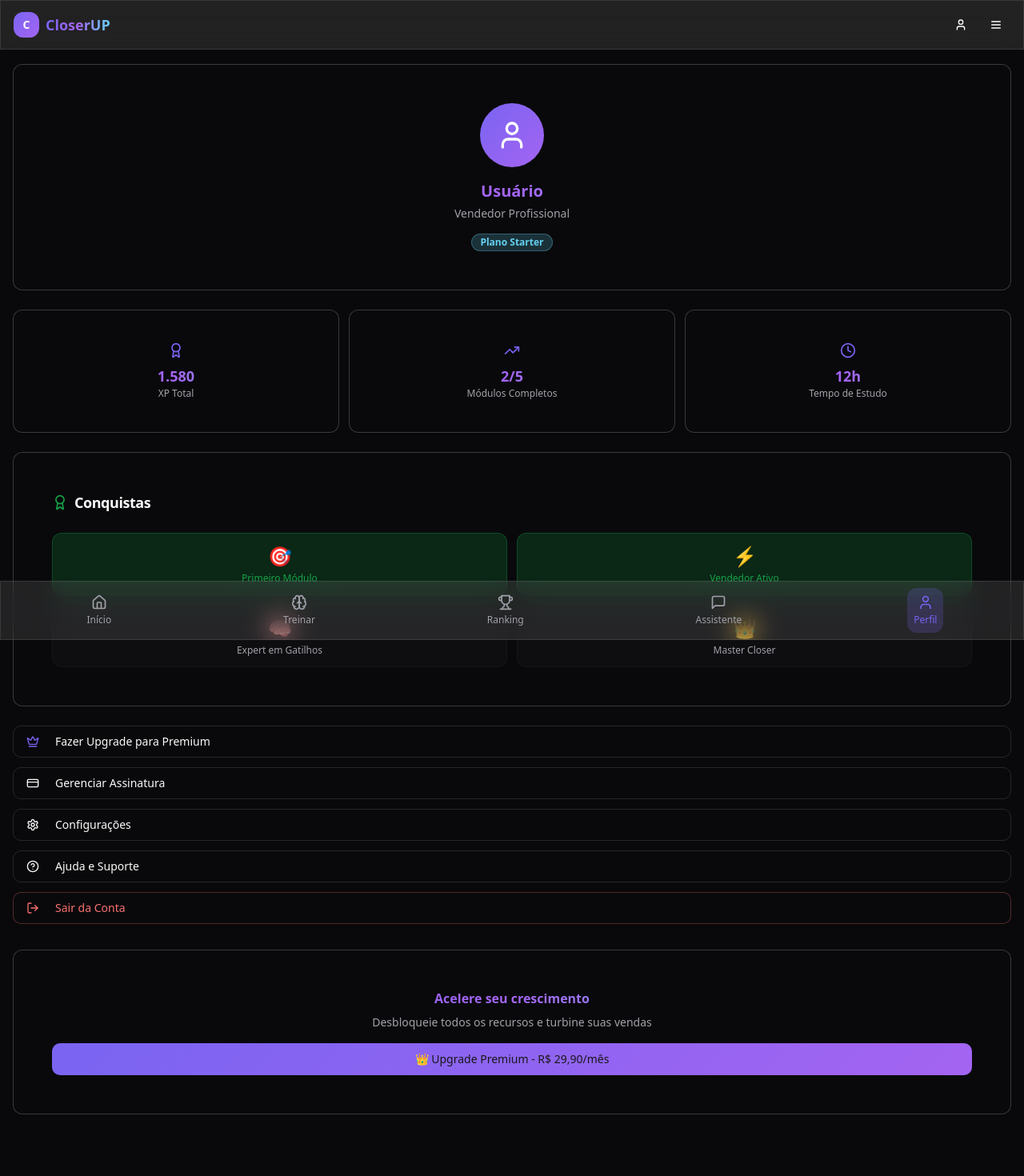
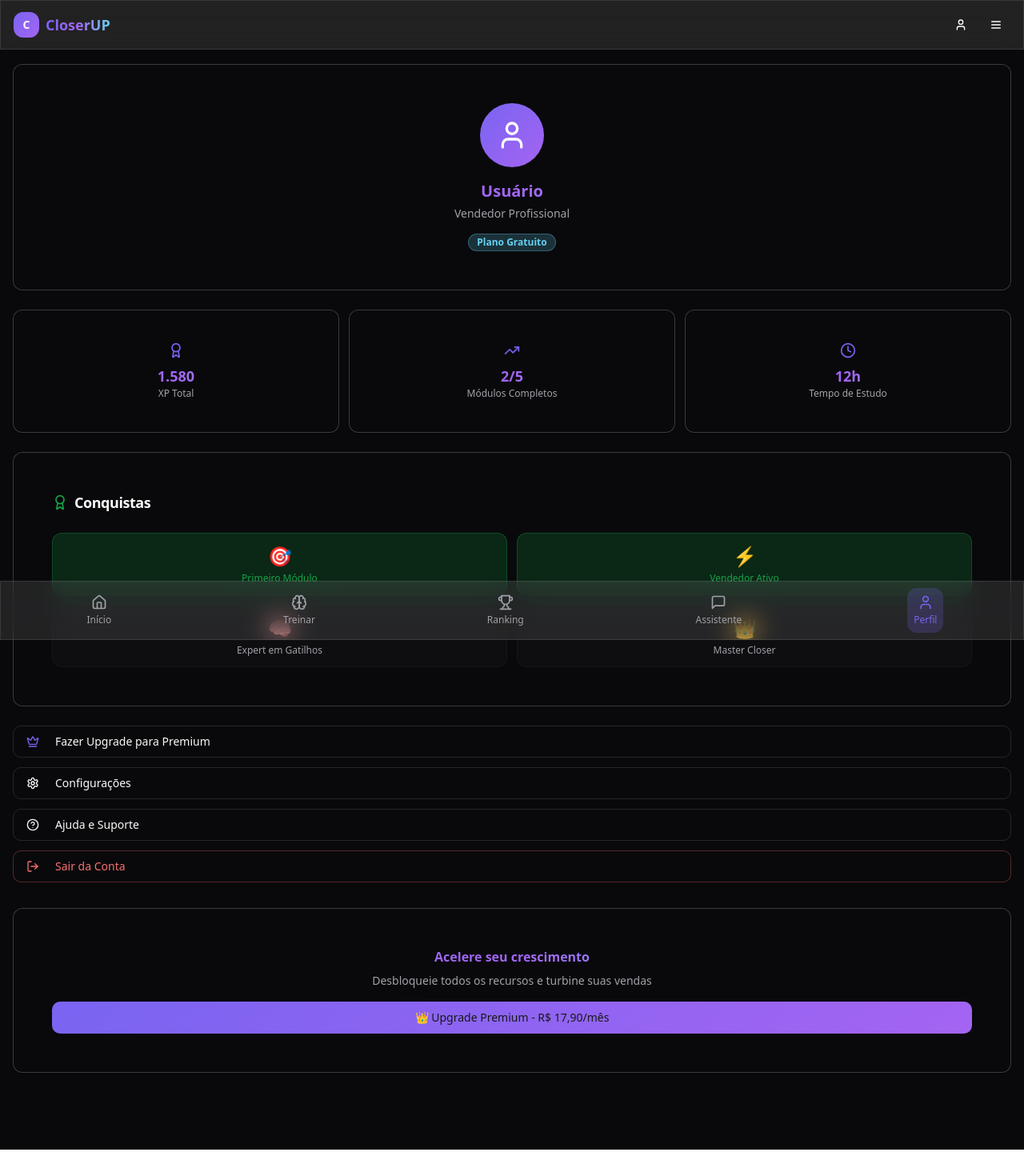
Before and after one commit to CRMLeadUP/closer-up, a React (Vite) app: page /profile in a window 1280 px wide. Shown: the top 1470 px of the page at 80% size. After the commit the page ends 1437 px from the top, so only its background shows below. Built offline with nearby package versions, Linux system fonts and the light colour scheme.

Commit message:
Integrate Stripe
Integrate Stripe for subscription plans.

```diff
--- a/src/pages/Profile.tsx
+++ b/src/pages/Profile.tsx
@@ -20,12 +20,34 @@ import { supabase } from "@/integrations/supabase/client";
 import { useState } from "react";
 import { useToast } from "@/hooks/use-toast";
 import { useAuth } from "@/contexts/AuthContext";
+import { useSubscription } from "@/hooks/useSubscription";
 
 const Profile = () => {
   const navigate = useNavigate();
   const [isLoading, setIsLoading] = useState(false);
   const { toast } = useToast();
   const { user } = useAuth();
+  const { subscribed, subscription_tier, hasCloserUpAccess, hasCloserAIAccess, isLoading: subLoading } = useSubscription();
+
+  const getSubscriptionBadge = () => {
+    if (subLoading) {
+      return <Badge className="bg-muted/20 text-muted-foreground">Carregando...</Badge>;
+    }
+
+    if (!subscribed) {
+      return <Badge className="bg-sales-accent/20 text-sales-accent border-sales-accent/30">Plano Gratuito</Badge>;
+    }
+
+    if (subscription_tier === 'closerAI') {
+      return <Badge className="bg-sales-success/20 text-sales-success border-sales-success/30">CloserAI Premium</Badge>;
+    }
+
+    if (subscription_tier === 'closerUp') {
+      return <Badge className="bg-sales-primary/20 text-sales-primary border-sales-primary/30">CloserUP Premium</Badge>;
+    }
+
+    return <Badge className="bg-muted/20 text-muted-foreground">Plano Desconhecido</Badge>;
+  };
 
   const handleManageSubscription = async () => {
     setIsLoading(true);
@@ -85,9 +107,7 @@ const Profile = () => {
               {user?.user_metadata?.full_name || user?.email?.split('@')[0] || 'Usuário'}
             </h2>
             <p className="text-muted-foreground text-sm mb-3">Vendedor Profissional</p>
-            <Badge className="bg-sales-accent/20 text-sales-accent border-sales-accent/30">
-              Plano Starter
-            </Badge>
+            {getSubscriptionBadge()}
           </CardContent>
         </Card>
 
@@ -140,6 +160,7 @@ const Profile = () => {
 
         {/* Quick Actions */}
         <div className="space-y-3">
+          {!subscribed && (
             <Button
               variant="outline"
               className="w-full justify-start glass-effect"
@@ -148,7 +169,9 @@ const Profile = () => {
               <Crown className="h-5 w-5 mr-3 text-sales-primary" />
               Fazer Upgrade para Premium
             </Button>
+          )}
 
+          {subscribed && (
             <Button
               variant="outline"
               className="w-full justify-start glass-effect"
@@ -158,6 +181,7 @@ const Profile = () => {
               <CreditCard className="h-5 w-5 mr-3" />
               {isLoading ? "Carregando..." : "Gerenciar Assinatura"}
             </Button>
+          )}
 
           <Button
             variant="outline"
@@ -190,20 +214,31 @@ const Profile = () => {
           </Button>
         </div>
 
-        {/* Upgrade CTA */}
+        {/* Upgrade CTA - Só mostra se não estiver inscrito ou puder fazer upgrade */}
+        {(!subscribed || (subscription_tier === 'closerUp' && !hasCloserAIAccess())) && (
           <Card className="card-glass mt-8">
             <CardContent className="p-6 text-center">
               <h3 className="font-bold mb-2 gradient-text">
-              Acelere seu crescimento
+                {!subscribed ? 'Acelere seu crescimento' : 'Evolua para o máximo'}
               </h3>
               <p className="text-sm text-muted-foreground mb-4">
-              Desbloqueie todos os recursos e turbine suas vendas
+                {!subscribed
+                  ? 'Desbloqueie todos os recursos e turbine suas vendas'
+                  : 'Upgrade para CloserAI e tenha inteligência artificial completa'
+                }
               </p>
-            <Button className="w-full btn-gradient">
-              👑 Upgrade Premium - R$ 29,90/mês
+              <Button
+                className="w-full btn-gradient"
+                onClick={() => navigate('/plans')}
+              >
+                {!subscribed
+                  ? '👑 Upgrade Premium - R$ 17,90/mês'
+                  : '🤖 Upgrade CloserAI - R$ 34,90/mês'
+                }
               </Button>
             </CardContent>
           </Card>
+        )}
       </div>
 
       <AppBottomNav />
```
Also changed, not shown: 1 other file (tests, documents, lock files or other folders). Lines whose indentation alone changed are shown as unchanged.
